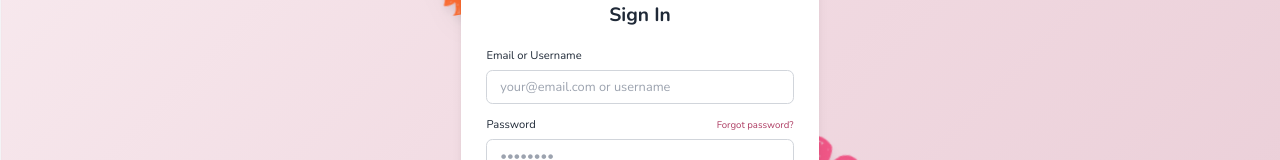
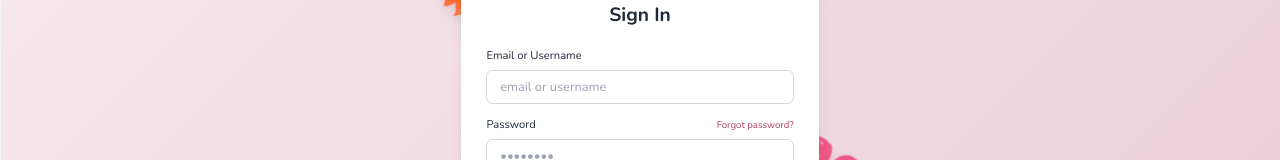
Before and after one commit to divyansh1480/Ozi-Blogs, a Next.js app in the folder frontend/: page /auth/login in a window 1280 px wide. Shown: the part 275-435 px from the top of the page. Built offline with nearby package versions, Linux system fonts and the light colour scheme; no server answers.

Commit message:
updated placeholder in login and signup pages

```diff
--- a/frontend/src/components/LoginForm.tsx
+++ b/frontend/src/components/LoginForm.tsx
@@ -117,7 +117,7 @@ export default function LoginForm() {
               value={emailOrUsername}
               onChange={(e) => setEmailOrUsername(e.target.value)}
               className="w-full px-4 py-2 border border-gray-300 rounded-lg focus:outline-none focus:ring-2 focus:ring-primary"
-              placeholder="your@email.com or username"
+              placeholder="email or username"
               autoComplete="username"
               required
             />
--- a/frontend/src/components/RegisterForm.tsx
+++ b/frontend/src/components/RegisterForm.tsx
@@ -114,7 +114,7 @@ export default function RegisterForm() {
                 else if (error.includes('email')) setError('');
               }}
               className="w-full px-4 py-2 border border-gray-300 rounded-lg focus:outline-none focus:ring-2 focus:ring-primary"
-              placeholder="your@email.com" autoComplete="email" required />
+              placeholder="email" autoComplete="email" required />
           </div>
 
           <div>
```
